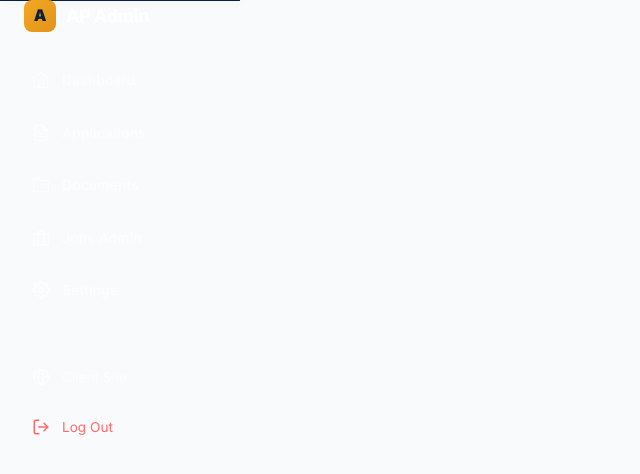
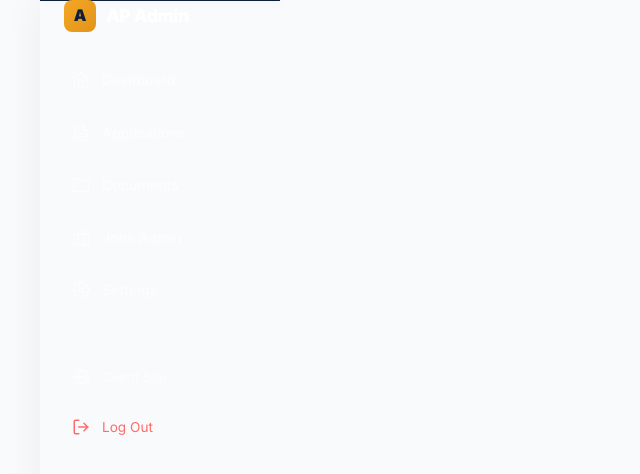
Before and after one commit to cheeriocat/aussiepath-frontend, a React (Vite) app in the folder customer-frontend/: page /admin in a window 1280 px wide. Shown: the top 474 px of the page, without its empty margins (0-640 px from the left). Built offline with nearby package versions, Linux system fonts and the light colour scheme; no server answers; sample sign-in values are in the browser's storage.

Commit message:
style: constrain admin layout to customer container width of 1200px and position sidebar sticky inside desktop view

```diff
--- a/customer-frontend/src/admin/components/AdminLayout.jsx
+++ b/customer-frontend/src/admin/components/AdminLayout.jsx
@@ -29,16 +29,9 @@ export default function AdminLayout() {
   }
 
   return (
-    <div style={{ minHeight: '100vh', background: 'var(--off-white)', display: 'flex' }}>
+    <div className="admin-layout">
       <Sidebar />
-      <div style={{
-        flex: 1,
-        marginLeft: 'var(--sidebar-w)',
-        minHeight: '100vh',
-        display: 'flex',
-        flexDirection: 'column',
-        transition: 'all 0.3s ease',
-      }} className="admin-main-wrapper">
+      <div className="admin-main-wrapper">
         <Outlet />
       </div>
     </div>
--- a/customer-frontend/src/admin/components/Sidebar.jsx
+++ b/customer-frontend/src/admin/components/Sidebar.jsx
@@ -15,21 +15,7 @@ export default function Sidebar() {
   ];
 
   return (
-    <aside style={{
-      width: 'var(--sidebar-w)',
-      background: '#0d1f3c',
-      color: '#fff',
-      height: '100vh',
-      position: 'fixed',
-      top: 0,
-      left: 0,
-      zIndex: 100,
-      display: 'flex',
-      flexDirection: 'column',
-      borderRight: '1px solid rgba(255,255,255,.05)',
-      boxShadow: '2px 0 10px rgba(0,0,0,.15)',
-      transition: 'all 0.3s ease',
-    }} className="admin-sidebar">
+    <aside className="admin-sidebar">
       {/* Brand */}
       <div style={{ height: 'var(--header-h)', display: 'flex', alignItems: 'center', padding: '0 24px', borderBottom: '1px solid rgba(255,255,255,.05)', gap: 10 }}>
         <div style={{
--- a/customer-frontend/src/index.css
+++ b/customer-frontend/src/index.css
@@ -394,10 +394,49 @@ ul { list-style: none; }
   animation-delay: 2.1s; /* Staggered wave effect */
 }
 
-.admin-layout { display: flex; min-height: 100vh; width: 100%; min-width: 0 !important; }
-.admin-content { margin-left: var(--sidebar-w); flex: 1; display: flex; flex-direction: column; min-width: 0 !important; width: 100%; }
-.admin-main { padding: 28px; flex: 1; min-width: 0 !important; width: 100%; }
-.admin-main-wrapper { min-width: 0 !important; width: 100%; }
+.admin-layout {
+  display: flex;
+  min-height: 100vh;
+  width: 100%;
+  max-width: 1200px;
+  margin: 0 auto;
+  min-width: 0 !important;
+  position: relative;
+  background: var(--off-white);
+  box-shadow: 0 0 40px rgba(0,0,0,0.06);
+}
+
+.admin-sidebar {
+  width: var(--sidebar-w);
+  background: #0d1f3c;
+  color: #fff;
+  height: 100vh;
+  position: sticky;
+  top: 0;
+  z-index: 100;
+  display: flex;
+  flex-direction: column;
+  border-right: 1px solid rgba(255,255,255,.05);
+  box-shadow: 2px 0 10px rgba(0,0,0,.15);
+  transition: all 0.3s ease;
+  flex-shrink: 0;
+}
+
+.admin-main-wrapper {
+  flex: 1;
+  min-height: 100vh;
+  display: flex;
+  flex-direction: column;
+  min-width: 0 !important;
+  width: 100%;
+}
+
+.admin-main {
+  padding: 28px;
+  flex: 1;
+  min-width: 0 !important;
+  width: 100%;
+}
 
 .btn-danger { background: var(--red-light); color: var(--red); padding: 8px 16px; border-radius: 6px; font-weight: 600; font-size: 0.82rem; transition: all var(--transition); }
 .btn-danger:hover { background: var(--red); color: var(--white); }
@@ -413,8 +452,18 @@ ul { list-style: none; }
 
 /* Admin Mobile Responsiveness Media Queries */
 @media (max-width: 991px) {
+  .admin-layout {
+    max-width: 100% !important;
+    padding: 0 !important;
+    box-shadow: none !important;
+  }
+
   /* Hide sidebar off-screen by default */
   .admin-sidebar {
+    position: fixed !important;
+    left: 0 !important;
+    top: 0 !important;
+    height: 100vh !important;
     transform: translateX(-100%);
     transition: transform 0.4s cubic-bezier(0.4, 0, 0.2, 1) !important;
   }
```
